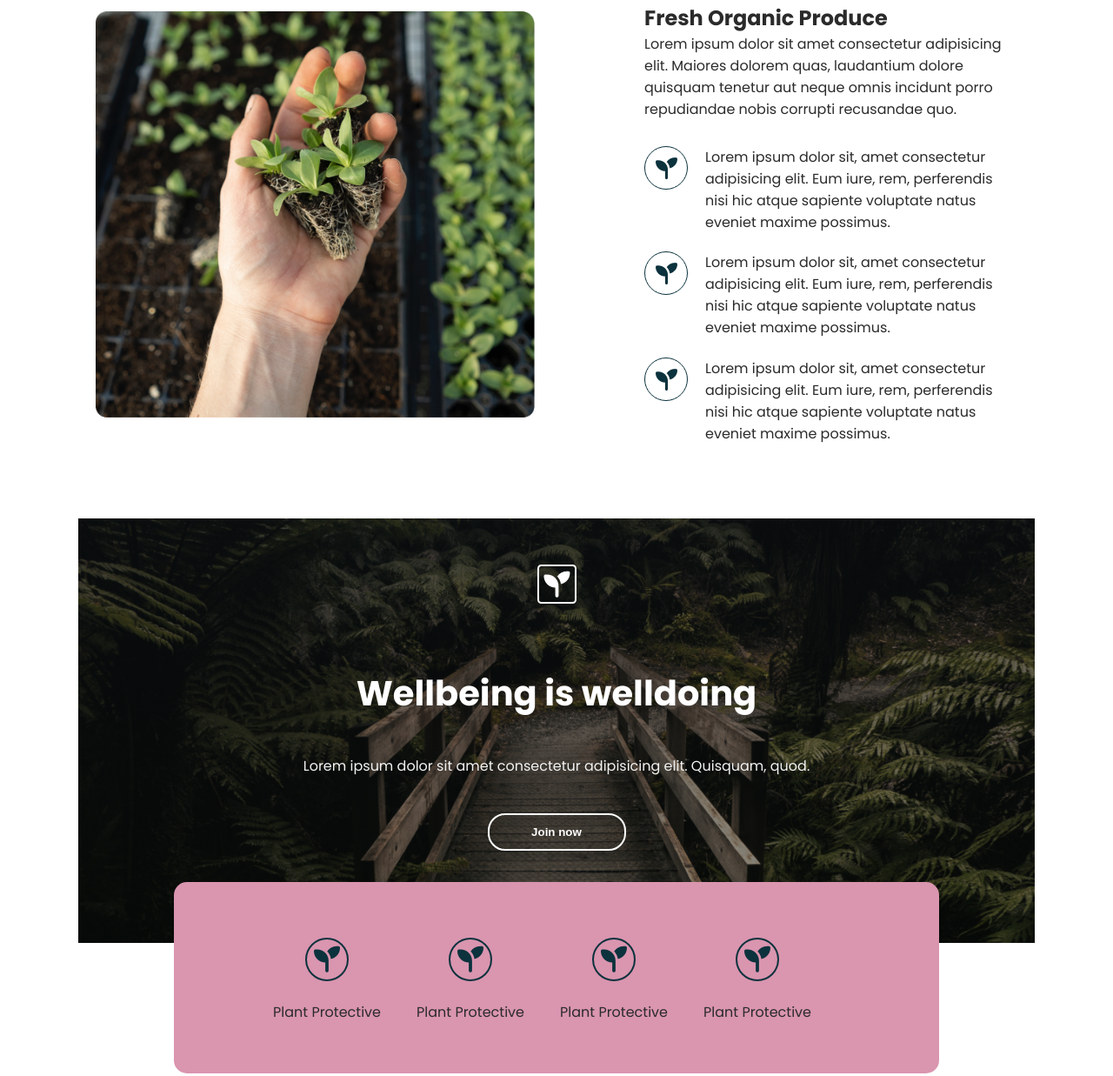
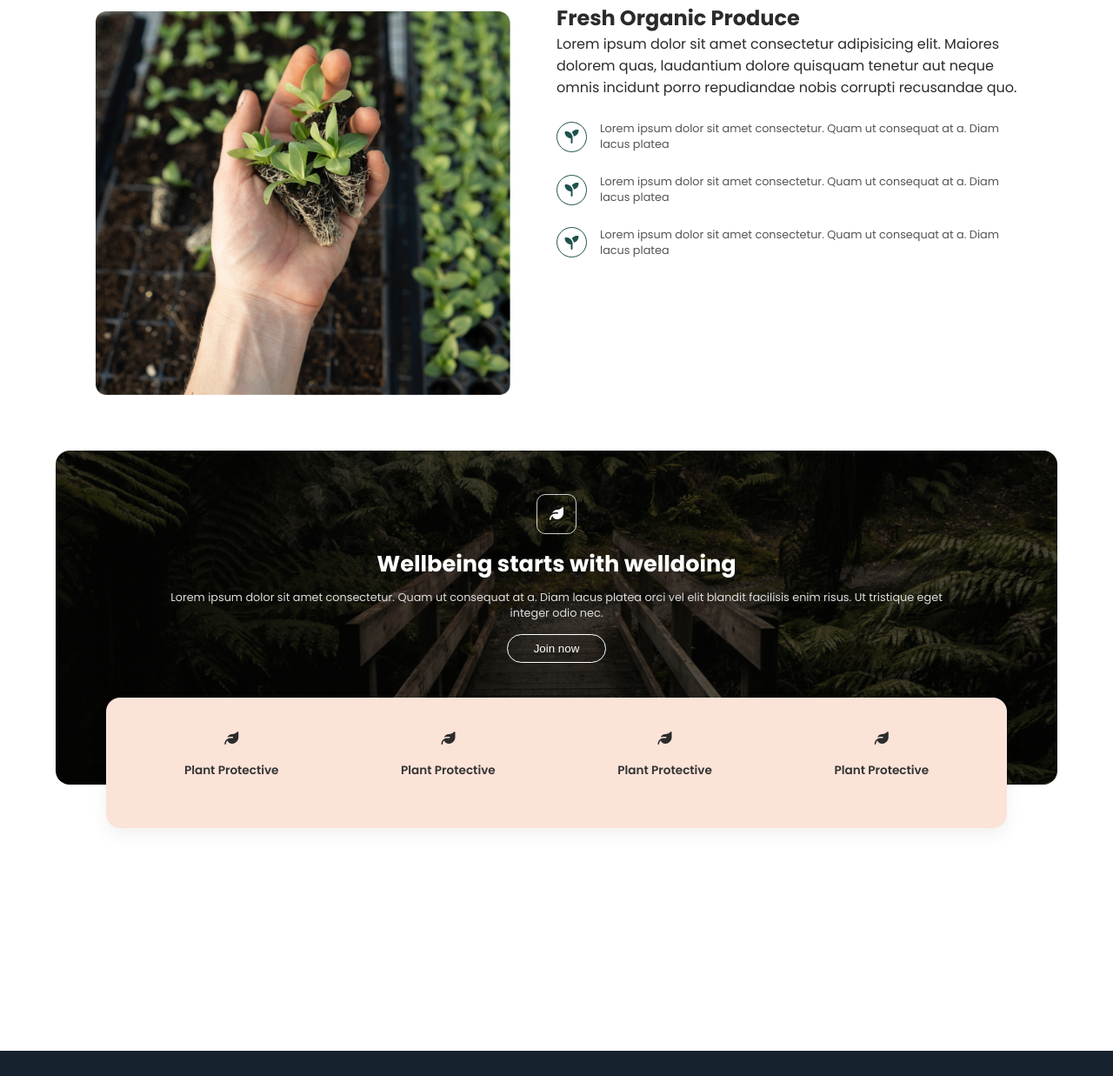
Before and after one commit to Nero-the27th/Web-Design-Summer-G9-Khaled-Gamal-Omar, a plain HTML site: page sessionSix/index.html in a window 1280 px wide. Shown: the part 1174-2411 px from the top of the page at 87% size. Drawn offline with Linux system fonts and the light colour scheme.

Commit message:
readding after adjusting the final section design

```diff
--- a/sessionSix/index.html
+++ b/sessionSix/index.html
@@ -70,50 +70,69 @@
         <h2 class="produce-title">Fresh Organic Produce</h2>
         <p class="produce-text">Lorem ipsum dolor sit amet consectetur adipisicing elit. Maiores dolorem quas, laudantium dolore quisquam tenetur aut neque omnis incidunt porro repudiandae nobis corrupti recusandae quo.</p>
 
-        <div class="produce-cards">
-            <div class="produce-card">
-                <i class="fa-solid fa-seedling"></i>
-                <p>Lorem ipsum dolor sit, amet consectetur adipisicing elit. Eum iure, rem, perferendis nisi hic atque sapiente voluptate natus eveniet maxime possimus.</p>
-            </div>
-            <div class="produce-card">
-                <i class="fa-solid fa-seedling"></i>
-                <p>Lorem ipsum dolor sit, amet consectetur adipisicing elit. Eum iure, rem, perferendis nisi hic atque sapiente voluptate natus eveniet maxime possimus.</p>
-            </div>
-            <div class="produce-card">
-                <i class="fa-solid fa-seedling"></i>
-                <p>Lorem ipsum dolor sit, amet consectetur adipisicing elit. Eum iure, rem, perferendis nisi hic atque sapiente voluptate natus eveniet maxime possimus.</p>
-            </div>
-        </div>
+
+
+        <ul class="produce-list">
+          <li>
+            <div class="produce-icon"><i class="fa-solid fa-seedling"></i></div>
+            <p
+              >Lorem ipsum dolor sit amet consectetur. Quam ut consequat at a.
+              Diam lacus platea</p
+            >
+          </li>
+          <li>
+            <div class="produce-icon"><i class="fa-solid fa-seedling"></i></div>
+            <p
+              >Lorem ipsum dolor sit amet consectetur. Quam ut consequat at a.
+              Diam lacus platea</p
+            >
+          </li>
+          <li>
+            <div class="produce-icon"><i class="fa-solid fa-seedling"></i></div>
+            <p
+              >Lorem ipsum dolor sit amet consectetur. Quam ut consequat at a.
+              Diam lacus platea</p
+            >
+          </li>
+        </ul>
 
     </div>
     </section>
 
-    <section class="final container">
 
-        <i class="fa-solid fa-seedling"></i>
-        <h2 class="final-title">Wellbeing is welldoing</h2>
-        <p class="final-text">Lorem ipsum dolor sit amet consectetur adipisicing elit. Quisquam, quod.</p>
-        <button class="final-btn">Join now</button>
+
+         <section class="final">
+      <div class="final-bg">
+        <div class="final-icon">
+          <i class="fa-solid fa-leaf"></i>
+        </div>
+        <h2>Wellbeing starts with welldoing</h2>
+        <p class="final-p">
+          Lorem ipsum dolor sit amet consectetur. Quam ut consequat at a. Diam
+          lacus platea orci vel elit blandit facilisis enim risus. Ut tristique
+          eget integer odio nec.
+        </p>
+        <button class="btn btn-final">Join now</button>
+      </div>
 
       <div class="final-cards">
         <div class="final-card">
-                <i class="fa-solid fa-seedling"></i>
-                <p>Plant Protective</p>
+          <div class="final-circle"><i class="fa-solid fa-leaf"></i></div>
+          <span>Plant Protective</span>
         </div>
         <div class="final-card">
-                <i class="fa-solid fa-seedling"></i>
-                <p>Plant Protective</p>
+          <div class="final-circle"><i class="fa-solid fa-leaf"></i></div>
+          <span>Plant Protective</span>
         </div>
         <div class="final-card">
-                <i class="fa-solid fa-seedling"></i>
-                <p>Plant Protective</p>
+          <div class="final-circle"><i class="fa-solid fa-leaf"></i></div>
+          <span>Plant Protective</span>
         </div>
         <div class="final-card">
-                <i class="fa-solid fa-seedling"></i>
-                <p>Plant Protective</p>
+          <div class="final-circle"><i class="fa-solid fa-leaf"></i></div>
+          <span>Plant Protective</span>
         </div>
       </div>
-
     </section>
 
     <footer>
--- a/sessionSix/style/queries.css
+++ b/sessionSix/style/queries.css
@@ -16,9 +16,16 @@
     width: 25%;
   }
 
-  .wellbeing-content,
+  .wellbeing-content {
+    width: 60%;
+  }
+
+  .produce-img {
+    width: 48%;
+  }
+
   .produce-content {
-    width: 60%;
+    width: 48%;
   }
 }
 
@@ -46,20 +53,12 @@
   sec
   */
 
-  .sec-title {
-    font-size: 32px;
+  .sec-images {
+    flex-direction: column;
   }
 
-  .sec-text {
-    font-size: 16px;
-  }
-
-  .sec .btn {
-    width: 40%;
-  }
-
-  .sec-images {
-    flex-direction: column;
+  .sec .btn, .final-btn {
+    width: 50%;
   }
 
   /*
@@ -78,7 +77,6 @@
   }
 
   .wellbeing-cards {
-    flex-direction: column;
     gap: 30px;
   }
 
@@ -95,22 +93,13 @@
   produce
    */
 
-  .produce {
-    flex-direction: column;
+  .produce-img {
+
+    margin-bottom: 0;
   }
 
   .produce-content {
-    width: 90%;
-    margin-left: 0;
-  }
-
-  .produce-cards {
-    align-items: center;
-    margin-top: 5%;
-  }
-
-  .produce-card {
-    text-align: left;
+    width: 48%;
   }
 
   /*
@@ -133,8 +122,7 @@
   .final-cards {
     flex-wrap: wrap;
     height: auto;
-    bottom: -320px;
-    padding: 8% 5%;
+    padding: 5% 5%;
     row-gap: 20px;
   }
 
@@ -177,16 +165,8 @@
 /*
   phones
  */
-@media (max-width: 480px) {
 
-  .container {
-    padding: 0 16px;
-  }
-
-  /*
-  navbar
-   */
-
+ @media(max-width: 480px){
   .navbar .nav-links {
     display: none;
   }
@@ -195,110 +175,23 @@
     display: flex;
   }
 
-  /*
-  sec
-   */
-
-  .sec-title {
-    font-size: 26px;
+  .produce {
+    flex-direction: column;
   }
 
-  .sec-text {
-    font-size: 15px;
-  }
-
-  .sec .btn {
-    width: 60%;
-  }
-
-  /*
-  wellbeing
-   */
-  .wellbeing-title {
-    font-size: 28px;
-  }
-
-  .wellbeing-image {
-    width: 100%;
-  }
-
-  /*
-  produce
-   */
-
-  .produce-title {
-    font-size: 28px;
-  }
-
+  .produce-img,
   .produce-content {
     width: 100%;
   }
 
-  .produce-card p {
-    font-size: 14px;
-  }
-
-  /*
-  final
-  */
-
-  .final-title {
-    font-size: 24px;
-  }
-
-  .final-btn {
-    width: 55%;
-  }
-
   .final-cards {
-    bottom: -500px;
-    width: 60%;
     text-align: center;
+    flex-direction: column;
+    align-items: center;
   }
 
   .final-card {
-    width: 60%;
+    width: 20%;
+    margin-bottom: 0;
   }
-
-  .final-card p {
-    font-size: 14px;
-  }
-
-
-  /*
-  footer
-   */
-
-   footer {
-    margin-top: 145%;
-  }
-
-  .footer-links {
-  flex-direction: row;
-  flex-wrap: wrap;
-  gap: 20px;
-  width: 100%;
-  align-items: center;
-  justify-content: center;
-}
-
-.footer-links .col {
-  flex: 1 1 40%;
-  box-sizing: border-box;
-  margin-right: 0;
-  padding: 10px;
-  text-align: center;
-}
-}
-
-@media(max-width: 360px) {
-  .final-cards {
-    bottom: -560px;
-    width: 60%;
-    margin-bottom: 7%;
-  }
-
-  footer {
-    margin-top: 200%;
-  }
-}
+ }
--- a/sessionSix/style/style.css
+++ b/sessionSix/style/style.css
@@ -158,144 +158,150 @@ ul {
         display: flex;
         flex-direction: row;
         justify-content: space-between;
-        align-items: top;
         gap: 20px;
         margin-top: 5%;
+        margin-bottom: 5%;
     }
 
     .produce-img{
         margin-top: 4%;
+        width: 45%;
+        min-width: 0;
     }
+
 
     .produce-content{
         margin-top: 3%;
         width: 50%;
         display: flex;
         flex-direction: column;
-        align-items: left;
         justify-content: start;
-        margin-left: 10%;
+        min-width: 0;
+    }
+    .produce-list {
+        list-style: none;
+        margin-top: 5%;
     }
 
-    .produce-cards{
+.produce-list li {
   display: flex;
-        flex-direction: column;
-        align-items:end;
-        justify-content: space-between;
-        margin-top: 7%;
+  align-items: center;
+  margin-bottom: 25px;
 }
 
-
-    .produce-card{
-        display: flex;
-        flex-direction: row;
-        align-items: top;
-        justify-content: start;
-        gap: 20px;
-        margin-bottom: 5%;
+.produce-desc {
+    font-size: 0.85rem;
+    color: #666;
+    margin-bottom: 25px;
+    overflow-wrap: break-word;
 }
 
-    .produce-card i{
-        font-size: 25px;
-        border: 1px solid #0b323d;
-        color: #0b323d;
+.produce-content .produce-icon{
+    width: 35px;
+    height: 35px;
+    border: 1px solid #1e524d;
     border-radius: 50%;
-        padding: 12px;
-        width: 50px;
-        height: 50px;
+    display: flex;
+    align-items: center;
+    justify-content: center;
+    color: #1e524d;
+    flex-shrink: 0;
 }
+
+.produce-list li:last-child {
+  margin-bottom: 0;
+}
+
+.produce-list p {
+  font-size: 0.8rem;
+  color: #555;
+  margin-left: 15px;
+  line-height: 1.4;
+  overflow-wrap: break-word;
+}
+
 
     /*
     final
     */
 
-    .final{
-        display: flex;
-        flex-direction: column;
-        justify-content: space-between;
-        align-items: center;
-        gap: 20px;
-        margin-top: 5%;
-        background: linear-gradient(180deg, rgba(11,14,19,0.55), rgba(11,14,19,0.15)),
-        url('../images/tyler-lastovich-AVzByhROPbs-unsplash\ 1.png');
-        background-repeat: no-repeat;
-        background-size: cover;
-        background-position: center;
-        position: relative;
+
+
+    .final {
+  padding: 0 5%;
 }
 
-    .final i{
-        font-size: 30px;
-        color: white;
-        margin-top: 5%;
-        border: white solid 2px;
-        border-radius: 10%;
-        padding: 6px;
-        width: 45px;
-        height: 45px;
-    }
-    .final-title{
-        color: white;
-        font-size: 40px;
-        font-weight: bold;
-        margin-bottom: 2%;
-        margin-top: 5%;
+.final-bg {
+  background:
+    linear-gradient(rgba(0, 0, 0, 0.55), rgba(0, 0, 0, 0.55)),
+    url("../images/tyler-lastovich-AVzByhROPbs-unsplash\ 1.png") center/cover
+    no-repeat;
+    border-radius: 16px;
+    padding: 50px 20px 140px;
+    text-align: center;
+    color: #fff;
 }
 
-    .final-text{
-        color: #f3f3f3;
-        text-align: center;
-        margin-bottom: 2%;
-        width: 80%;
+.final-icon {
+  width: 46px;
+  height: 46px;
+  border: 1.5px solid rgba(255, 255, 255, 0.8);
+  border-radius: 10px;
+  margin: 0 auto 15px;
+  display: flex;
+  align-items: center;
+  justify-content: center;
 }
 
-    .final-btn{
-        background: transparent;
-        color: white;
-        border: white solid 2px;
-        padding: 12px 24px;
-        font-weight: bold;
-        cursor: pointer;
-        border-radius: 20px;
-        width: 15%;
-        margin-bottom: 10%;
+.final-bg h2 {
+  font-size: 1.6rem;
+  margin-bottom: 10px;
 }
 
-    .final-cards{
-        display: flex;
-        flex-direction: row;
-        align-items: center;
-        justify-content: center;
-        background-color: rgb(218, 149, 175);
-        position: absolute;
-        bottom: -150px;
-        z-index: 1;
+.final-p {
+  font-size: 0.8rem;
   width: 80%;
-        height: 30%;
-        border-radius: 15px;
-        padding: 10%;
+  margin: 0 auto 15px;
+  color: #ddd;
 }
 
-    .final-card{
-        display: flex;
-        flex-direction: column;
-        align-items: center;
-        justify-content: center;
-        gap: 10px;
-        width: 20%;
-        margin-right: 5%;
+.btn-final {
+  background: transparent;
+  border: 1px solid #fff;
+  color: #fff;
+  padding: 8px 30px;
+  border-radius: 20px;
 }
 
-    .final-card i{
-        font-size: 30px;
-        border: #0b323d solid 2px;
-        color: #0b323d;
-        border-radius: 50%;
-        padding: 8px;
-        margin-bottom: 10%;
-        width: 50px;
-        height: 50px;
+.final-cards {
+  background-color: #fbe3d8;
+  border-radius: 16px;
+  padding: 35px 20px;
+  width: 90%;
+  margin: -100px auto 60px;
+  box-shadow: 0 8px 20px rgba(0, 0, 0, 0.06);
+  justify-content: center;
+  display: flex;
+  align-items: flex-start;
 }
+
+.final-card {
+  width: 100%;
+  text-align: center;
+  margin-bottom: 20px;
+}
+
+.final-card .final-circle {
+  margin: 0 auto 10px;
+}
+
+.final-card span {
+  font-size: 0.85rem;
+  font-weight: 600;
+  color: #333;
+}
+
+
 
     /*
     footer
```
Lines whose indentation alone changed are shown as unchanged.
